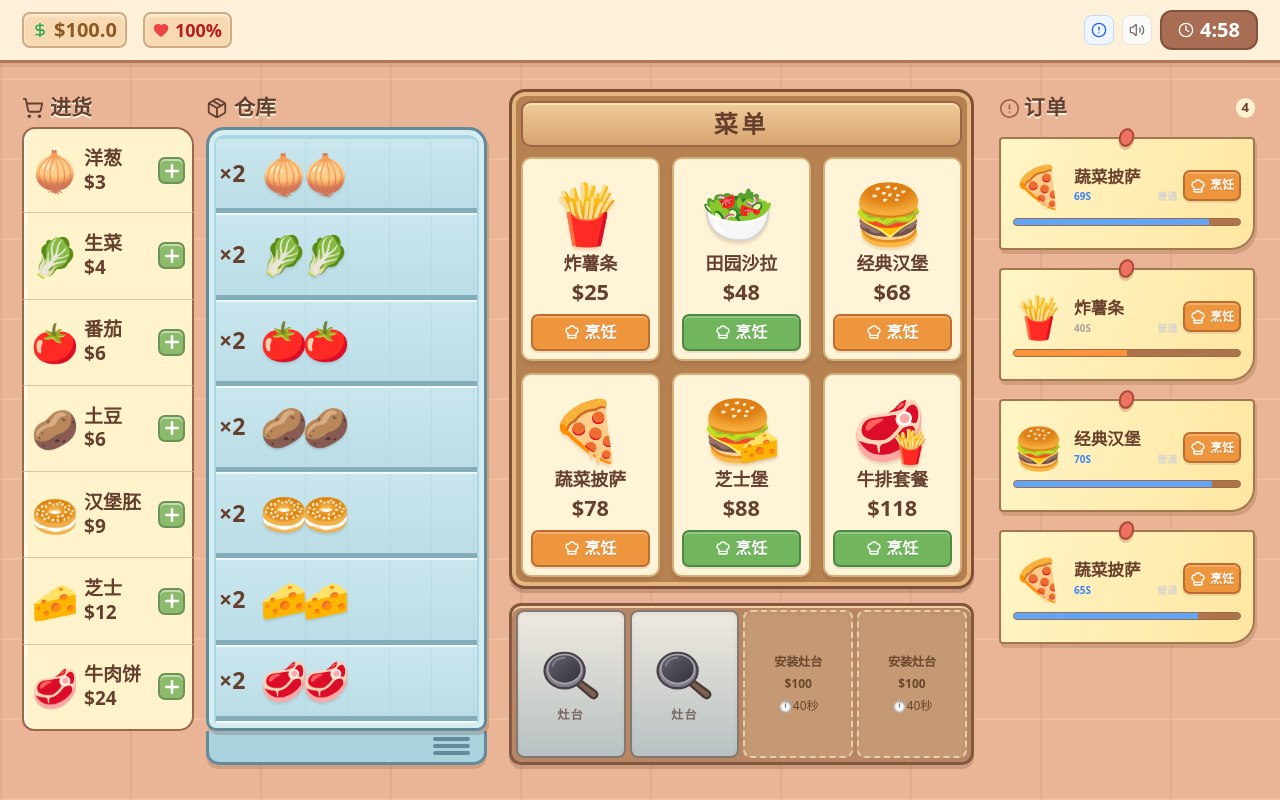
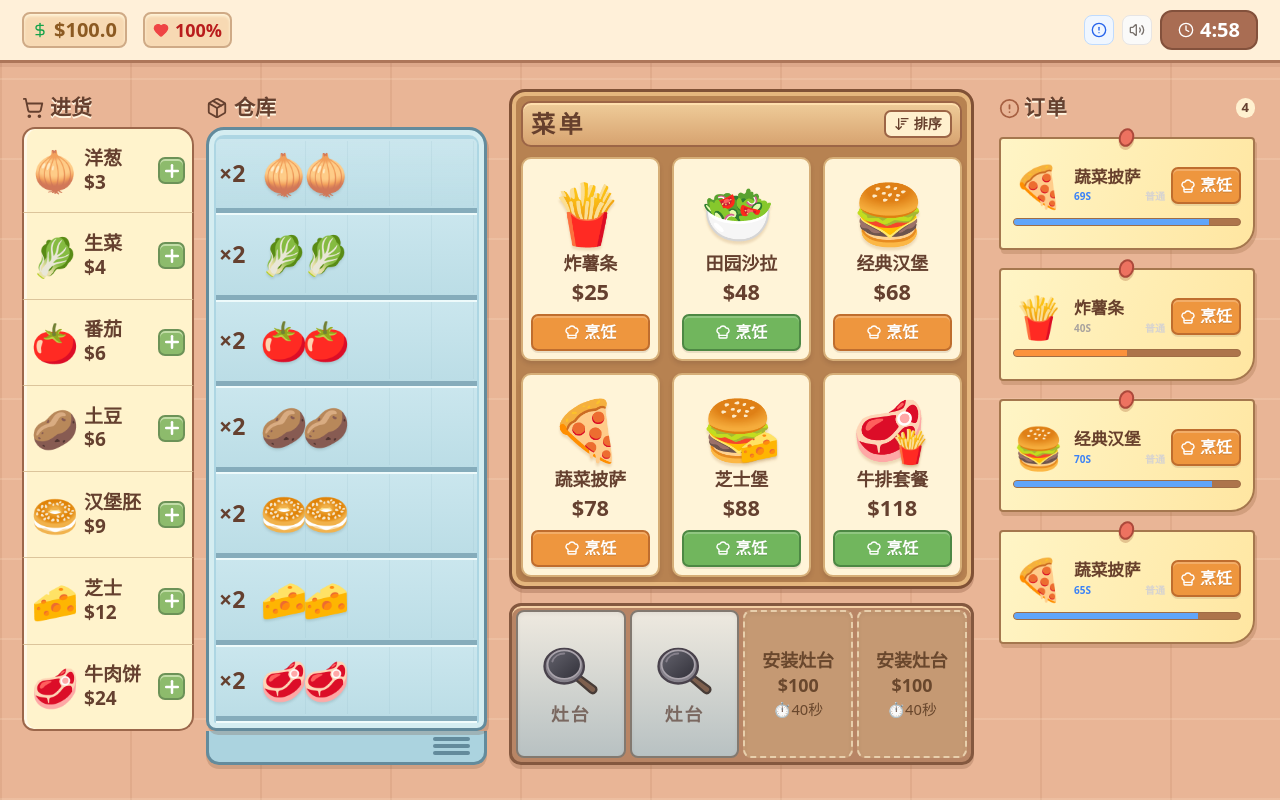
Before and after one commit to JerryChen-McGill/Kitchen-Master, a React (Vite) app: page / in a window 1280 px wide. Both pictures are taken after a click on the button "开始经营". Built offline with nearby package versions, Linux system fonts and the light colour scheme.

Commit message:
Add menu sorting and improve kitchen controls readability

```diff
--- a/App.tsx
+++ b/App.tsx
@@ -5,9 +5,9 @@ import './kitchen.css';
 import {
   ShoppingCart, Flame, Clock, DollarSign, Package, Play,
   RotateCcw, AlertCircle, Heart, TrendingUp, TrendingDown,
-  Truck, Star, Volume2, VolumeX, XCircle, Trash2, Skull, Trophy, User
+  Truck, Star, Volume2, VolumeX, XCircle, Trash2, Skull, Trophy, User, ArrowDownWideNarrow, Check, Utensils
 } from 'lucide-react';
-import { INGREDIENTS, RECIPES, INITIAL_MONEY, GAME_DURATION, STOVE_COUNT, INITIAL_STOVES, STOVE_INSTALL_COST, STOVE_INSTALL_TIME } from './constants';
+import { INGREDIENTS, RECIPES, getRecipeProfit, INITIAL_MONEY, GAME_DURATION, STOVE_COUNT, INITIAL_STOVES, STOVE_INSTALL_COST, STOVE_INSTALL_TIME } from './constants';
 import { IngredientId, GameState, Recipe, Order, Stove, PendingDelivery, CustomerType } from './types';
 
 // 排行榜相关函数
@@ -82,6 +82,14 @@ const App: React.FC = () => {
   });
 
   const [showRules, setShowRules] = useState(false);
+  const [recipeSort, setRecipeSort] = useState<'cookingTime' | 'salePrice' | 'profit'>('salePrice');
+  const recipeSortOptions = [
+    { value: 'cookingTime', label: '制作时长' },
+    { value: 'salePrice', label: '售价' },
+    { value: 'profit', label: '利润' },
+  ] as const;
+  const recipeSortValue = (recipe: Recipe) => recipeSort === 'profit' ? getRecipeProfit(recipe) : recipe[recipeSort];
+  const sortedRecipes = [...RECIPES].sort((a, b) => recipeSortValue(a) - recipeSortValue(b));
   const [showHomepage, setShowHomepage] = useState(true);
   const [showLeaderboard, setShowLeaderboard] = useState(false);
   const [showHighScore, setShowHighScore] = useState(false);
@@ -762,9 +770,36 @@ const App: React.FC = () => {
           <section className="menu-board">
             <div className="bg-stone-700 px-2 py-1 flex items-center justify-between text-white shrink-0">
               <div className="flex items-center gap-1"><TrendingUp className="w-3 h-3 text-orange-300" /><h2 className="text-[13px] font-black uppercase tracking-wider truncate">菜单</h2></div>
+              <details className="menu-sort" onBlur={event => {
+                if (!event.currentTarget.contains(event.relatedTarget as Node | null)) event.currentTarget.open = false;
+              }} onKeyDown={event => {
+                if (event.key === 'Escape') {
+                  event.currentTarget.open = false;
+                  event.currentTarget.querySelector('summary')?.focus();
+                }
+              }}>
+                <summary aria-label={`菜单排序：${recipeSortOptions.find(option => option.value === recipeSort)?.label}，从低到高`}>
+                  <ArrowDownWideNarrow aria-hidden="true" />排序
+                </summary>
+                <div className="menu-sort-options" role="group" aria-label="排序方式">
+                  <span className="menu-sort-hint">从低到高</span>
+                  {recipeSortOptions.map(option => <button key={option.value} type="button"
+                    aria-pressed={recipeSort === option.value} title={option.value === 'profit' ? '利润 = 售价 − 食材总成本' : undefined}
+                    onClick={event => {
+                      setRecipeSort(option.value);
+                      const dropdown = event.currentTarget.closest('details');
+                      if (dropdown) {
+                        dropdown.open = false;
+                        dropdown.querySelector('summary')?.focus();
+                      }
+                    }}>
+                    {option.label}<Check aria-hidden="true" />
+                  </button>)}
+                </div>
+              </details>
             </div>
             <div className="recipe-grid">
-              {[...RECIPES].sort((a, b) => a.salePrice - b.salePrice).map(recipe => (
+              {sortedRecipes.map(recipe => (
                 <RecipeCard key={recipe.id} recipe={recipe} inventory={state.inventory}
                   hasOrder={state.activeOrders.some(order => order.dishId === recipe.id)}
                   paused={state.isPaused} onCook={() => startCooking(recipe)} />
@@ -793,8 +828,8 @@ const App: React.FC = () => {
                         <div className="w-full flex flex-col items-center justify-center gap-1">
                           <div className="text-lg animate-pulse">🔧</div>
                           <div className="flex flex-col items-center gap-0.5">
-                            <span className="text-[8px] font-black text-orange-600">安装中...</span>
-                            <span className="text-[10px] font-black text-orange-500">{stove.installTimeLeft}s</span>
+                            <span className="stove-status font-black text-orange-600">安装中...</span>
+                            <span className="stove-status font-black text-orange-500">{stove.installTimeLeft}s</span>
                           </div>
                           <div className="w-full bg-stone-200 h-1 rounded-full overflow-hidden">
                             <div className="bg-gradient-to-r from-orange-400 to-red-500 h-full transition-all" style={{ width: `${((STOVE_INSTALL_TIME - stove.installTimeLeft) / STOVE_INSTALL_TIME) * 100}%` }} />
@@ -811,11 +846,11 @@ const App: React.FC = () => {
                               : 'opacity-50 cursor-not-allowed'
                           }`}
                         >
-                          <span className="text-[12px] font-bold text-stone-400 uppercase">安装灶台</span>
-                          <span className={`text-[12px] font-black ${state.money >= STOVE_INSTALL_COST ? 'text-green-600' : 'text-red-500'}`}>
+                          <span className="stove-label font-bold text-stone-400 uppercase">安装灶台</span>
+                          <span className={`stove-label font-black ${state.money >= STOVE_INSTALL_COST ? 'text-green-600' : 'text-red-500'}`}>
                             ${STOVE_INSTALL_COST}
                           </span>
-                          <span className="text-[12px] text-stone-400 font-medium">⏱{STOVE_INSTALL_TIME}秒</span>
+                          <span className="stove-status text-stone-400 font-medium">⏱{STOVE_INSTALL_TIME}秒</span>
                         </button>
                       )
                     ) : stove.isCooking ? (
@@ -824,13 +859,13 @@ const App: React.FC = () => {
                         {/* 第一排：菜品图标 */}
                         <div className="text-xl shrink-0">{activeRecipe?.icon}</div>
                         {/* 第二排：菜名 */}
-                        <span className="text-[11px] font-black text-stone-700">{activeRecipe?.name}</span>
+                        <span className="stove-label font-black text-stone-700">{activeRecipe?.name}</span>
                         {/* 第三排：进度条和倒计时 */}
                         <div className="w-full flex items-center gap-1 px-1">
                           <div className="flex-1 bg-stone-200 h-1.5 rounded-full overflow-hidden border border-white">
                             <div className="bg-gradient-to-r from-orange-400 to-red-600 h-full" style={{ width: `${stove.progress}%` }} />
                           </div>
-                          <span className="bg-orange-600 text-white px-1 rounded-sm font-black text-[9px] shadow-sm animate-pulse shrink-0">{stove.timeRemaining}s</span>
+                          <span className="stove-status bg-orange-600 text-white px-1 rounded-sm font-black shadow-sm animate-pulse shrink-0">{stove.timeRemaining}s</span>
                         </div>
                         {/* 第四排：关闭按钮 */}
                         <button onClick={() => cancelCooking(stove.id)} disabled={state.isPaused} className={`text-red-400 hover:text-red-600 transition-colors ${state.isPaused ? 'opacity-50 cursor-not-allowed' : ''}`}>
@@ -848,9 +883,9 @@ const App: React.FC = () => {
                           </div>
                         </div>
                         {/* 菜名 */}
-                        <span className="text-[11px] font-black text-green-700">{activeRecipe?.name}</span>
+                        <span className="stove-label font-black text-green-700">{activeRecipe?.name}</span>
                         {/* 已做好标签 */}
-                        <span className="text-[9px] font-black text-green-600 bg-green-100 px-1.5 rounded">已做好</span>
+                        <span className="stove-status font-black text-green-600 bg-green-100 px-1.5 rounded">已做好</span>
                         {/* 丢弃按钮 */}
                         <button onClick={() => discardDish(stove.id)} disabled={state.isPaused} className={`text-stone-400 hover:text-red-500 transition-colors ${state.isPaused ? 'opacity-50 cursor-not-allowed' : ''}`} title="丢弃菜品">
                           <Trash2 className="w-3.5 h-3.5" />
@@ -907,12 +942,13 @@ const App: React.FC = () => {
                            <span className={order.type === 'blogger' ? 'text-purple-500' : 'text-stone-300'}>{order.type === 'blogger' ? '博主' : '普通'}</span>
                         </div>
                       </div>
-                      {canServe ? (
-                        <button
+                      {hasReadyDish ? (
+                        <button type="button" disabled={!canServe}
                           onClick={() => serveDish(order.id)}
-                          className="ml-1 px-2 py-0.5 bg-blue-500 hover:bg-blue-600 text-white text-[8px] font-black rounded shadow-sm active:scale-95 transition-transform animate-pulse"
+                          className="cook-button serve-button"
+                          title={state.isPaused ? '游戏已暂停' : '上菜并完成订单'}
                         >
-                          上菜
+                          <Utensils aria-hidden="true" /><span>上菜</span>
                         </button>
                       ) : (
                         <CookButton hasIngredients={canCook} hasOrder={true} disabled={!canStart}
@@ -1029,7 +1065,7 @@ const App: React.FC = () => {
                   <li>• <strong>取消烹饪：</strong>可以点击X按钮取消，但食材会损耗</li>
                   <li>• <strong>完成烹饪：</strong>如果有对应订单，自动完成并获得收入</li>
                   <li>• <strong>无订单：</strong>如果完成时没有对应订单，菜品浪费</li>
-                  <li>• <strong>价格排序：</strong>菜谱按售价从低到高排列</li>
+                  <li>• <strong>菜单排序：</strong>点击菜单右上角的排序按钮，可按制作时长、售价或利润从低到高排列；利润为售价减去食材总成本</li>
                 </ul>
               </section>
 
--- a/constants.ts
+++ b/constants.ts
@@ -68,3 +68,7 @@ export const RECIPES: Recipe[] = [
     icon: '🥩🍟'
   }
 ];
+
+export const getRecipeProfit = (recipe: Recipe): number => recipe.salePrice -
+  Object.entries(recipe.ingredients).reduce((cost, [id, count]) =>
+    cost + INGREDIENTS[id as IngredientId].price * (count ?? 0), 0);
--- a/kitchen.css
+++ b/kitchen.css
@@ -55,9 +55,19 @@
 .fridge-foot span { width: 37px; height: 4px; background: #638b9c; border-radius: 3px; }
 .menu-kitchen { display: flex; flex-direction: column; gap: 14px; min-width: 0; min-height: 0; }
 .menu-board { min-height: 0; flex: 1; display: flex; flex-direction: column; padding: 9px; border: 3px solid #805136; border-radius: 16px; background: #b78251; box-shadow: inset 0 0 0 4px #e5b67d, 0 4px 0 #86533b50; }
-.menu-board > div:first-child { background: linear-gradient(#efcc99, #d7a370); color: #67402d; border: 2px solid #9c6546; border-radius: 10px; justify-content: center; padding: 3px; box-shadow: inset 0 2px #ffdfad; }
+.menu-board > div:first-child { background: linear-gradient(#efcc99, #d7a370); color: #67402d; border: 2px solid #9c6546; border-radius: 10px; justify-content: space-between; gap: 8px; padding: 3px 8px; box-shadow: inset 0 2px #ffdfad; }
 .menu-board > div:first-child h2 { font-size: 24px; letter-spacing: .15em; }
-.menu-board > div:first-child svg { display: none; }
+.menu-board > div:first-child > div svg { display: none; }
+.menu-sort { position: relative; flex-shrink: 0; z-index: 5; }
+.menu-sort summary { display: flex; align-items: center; gap: 4px; padding: 4px 8px; border: 2px solid #9c6546; border-radius: 7px; background: #fff0ce; font-size: 14px; font-weight: 800; line-height: 1.2; cursor: pointer; list-style: none; }
+.menu-sort summary::-webkit-details-marker { display: none; }
+.menu-sort summary:focus-visible { outline: 3px solid #288bb3; outline-offset: 3px; }
+.menu-sort svg { width: 16px; height: 16px; flex-shrink: 0; }
+.menu-sort-options { position: absolute; right: 0; top: calc(100% + 6px); width: 156px; padding: 6px; border: 2px solid #9c6546; border-radius: 10px; background: #fff4d8; box-shadow: 0 4px 10px #65402f40; }
+.menu-sort-hint { display: block; padding: 3px 8px 5px; font-size: 12px; color: #866343; }
+.menu-sort-options button { display: flex; align-items: center; justify-content: space-between; width: 100%; padding: 8px; border-radius: 6px; font-size: 14px; font-weight: 800; text-align: left; }
+.menu-sort-options button:hover, .menu-sort-options button[aria-pressed="true"] { background: #f3d39d; }
+.menu-sort-options button[aria-pressed="false"] svg { visibility: hidden; }
 .recipe-grid { flex: 1; min-height: 0; display: grid; grid-template-columns: repeat(3, minmax(0, 1fr)); grid-template-rows: repeat(2, minmax(0, 1fr)); gap: 7px; padding: 10px 0 0; }
 .recipe-card { display: flex; flex-direction: column; min-height: 0; min-width: 0; background: #fff4d8; padding: 5px; border: 2px solid #d6ae77; border-radius: 10px; box-shadow: 0 3px 4px #4c2d272b; }
 .recipe-flip { display: block; flex: 1; min-height: 0; width: 100%; perspective: 700px; border-radius: 6px; }
@@ -82,14 +92,17 @@
 .cook-ordered { background: #ee963e; border-color: #bf6d2e; }
 .cook-missing { background: #929ba7; border-color: #727b87; }
 .cook-ordered-missing { background: #b39478; border-color: #8c705b; color: #fff0df; }
+.serve-button { background: #529ac9; border-color: #36769f; }
 .cook-button:hover:not(:disabled) { filter: brightness(1.08); }
 .cook-button:active:not(:disabled) { transform: translateY(1px); }
 .stove-section { height: 24%; min-height: 125px; background: #b88565; border: 3px solid #84583f; border-radius: 12px; box-shadow: inset 0 2px #f5d0a4, 0 4px #80523b44; }
 .stove-section > div { min-height: 0; }
+.stove-label { font-size: clamp(14px, 1.4vw, 19px); line-height: 1.2; text-align: center; }
+.stove-status { font-size: clamp(12px, 1.15vw, 16px); line-height: 1.2; }
 .stove-section > div > div { background: linear-gradient(#eee9df, #b8c1c2); border: 2px solid #827970; padding: 5px; }
 .stove-section > div > div:has(> button), .stove-section > div > div:has(.animate-pulse:first-child) { background: #c59973; border: 2px dashed #e8cfac; }
 .stove-section > div > div > button > span { color: #69472d; }
-.stove-section > div > div > .opacity-15 { opacity: 1; flex-direction: column; font-size: 12px; color: #7a6860; }
+.stove-section > div > div > .opacity-15 { opacity: 1; flex-direction: column; font-size: clamp(14px, 1.4vw, 19px); color: #7a6860; }
 .stove-section > div > div > .opacity-15::before { content: ''; display: block; width: clamp(40px, 5vw, 72px); height: clamp(36px, 4.5vw, 65px); background: url('./assets/empty-pan.svg') center / contain no-repeat; }
 .stove-section > div > div > .opacity-15 svg { display: none; }
 .orders-section { min-width: 0; min-height: 0; }
@@ -103,7 +116,7 @@
 .order-ticket > div:first-child > .text-2xl { font-size: clamp(26px, 3.2vw, 44px); }
 .order-ticket .text-\[9px\] { font-size: clamp(12px, 1.3vw, 18px); color: #68402c; }
 .order-ticket .text-\[7px\] { font-size: 10px; }
-.order-ticket .cook-button { margin-left: auto; min-height: 27px; font-size: 12px; padding: 2px 5px; }
+.order-ticket .cook-button { margin-left: auto; }
 .order-ticket > div:last-child { background: #ad744b; height: 8px; margin-top: 4px; border: 1px solid #9f6d45; }
 .order-ticket.border-red-600 { border-color: #c45138; }
 .game-paused .clock-hand, .game-paused .clock-progress { animation-play-state: paused; }
@@ -116,7 +129,6 @@
   .recipe-card { padding: 8px; }
   .cook-button { min-height: 37px; }
   .order-ticket { padding: 22px 12px; }
-  .order-ticket .cook-button { min-height: 31px; }
 }
 @media (max-width: 1050px) {
   .kitchen-layout { padding: 12px; gap: 10px; grid-template-columns: minmax(0, 39fr) minmax(0, 40fr) minmax(0, 21fr); }
@@ -157,7 +169,7 @@
   .recipe-ingredient small { font-size: 9px; }
   .recipe-time { font-size: 11px; flex-direction: column; gap: 1px; }
   .recipe-time svg { width: 12px; height: 12px; }
-  .stove-section { min-height: 92px; }
+  .stove-section { min-height: 108px; }
   .stock-item { font-size: 23px; }
   .stock-stack .stock-item { font-size: 13px; }
   .delivery-count { top: -7px; font-size: 9px; line-height: 12px; }
```
